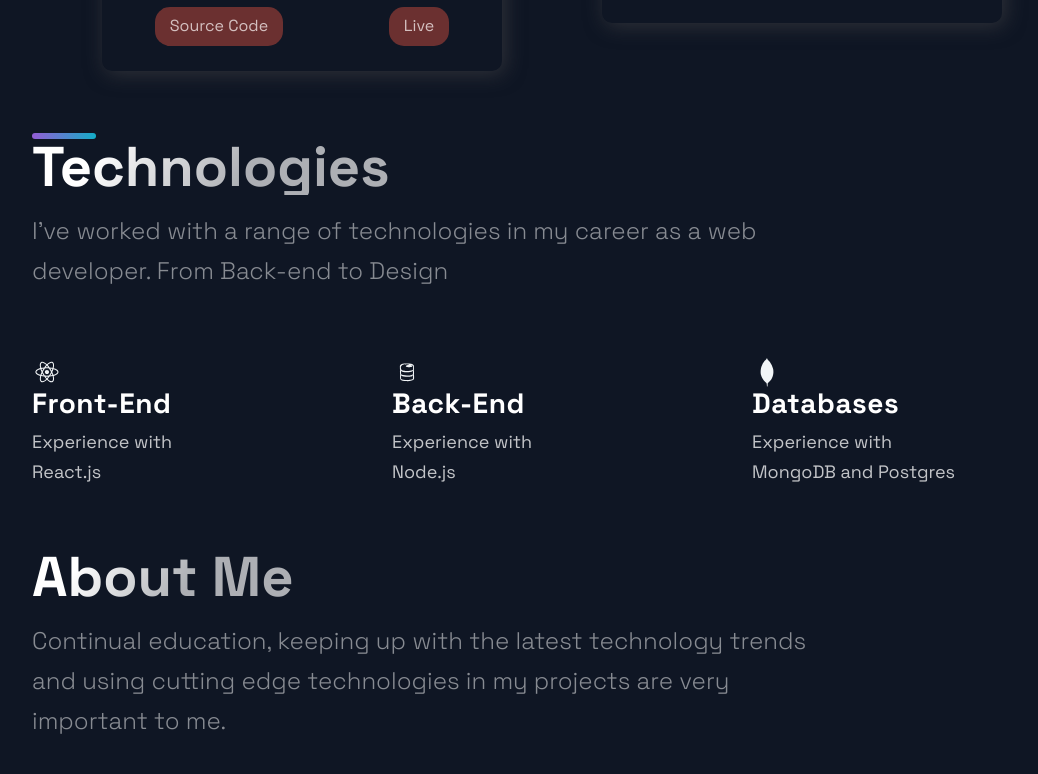
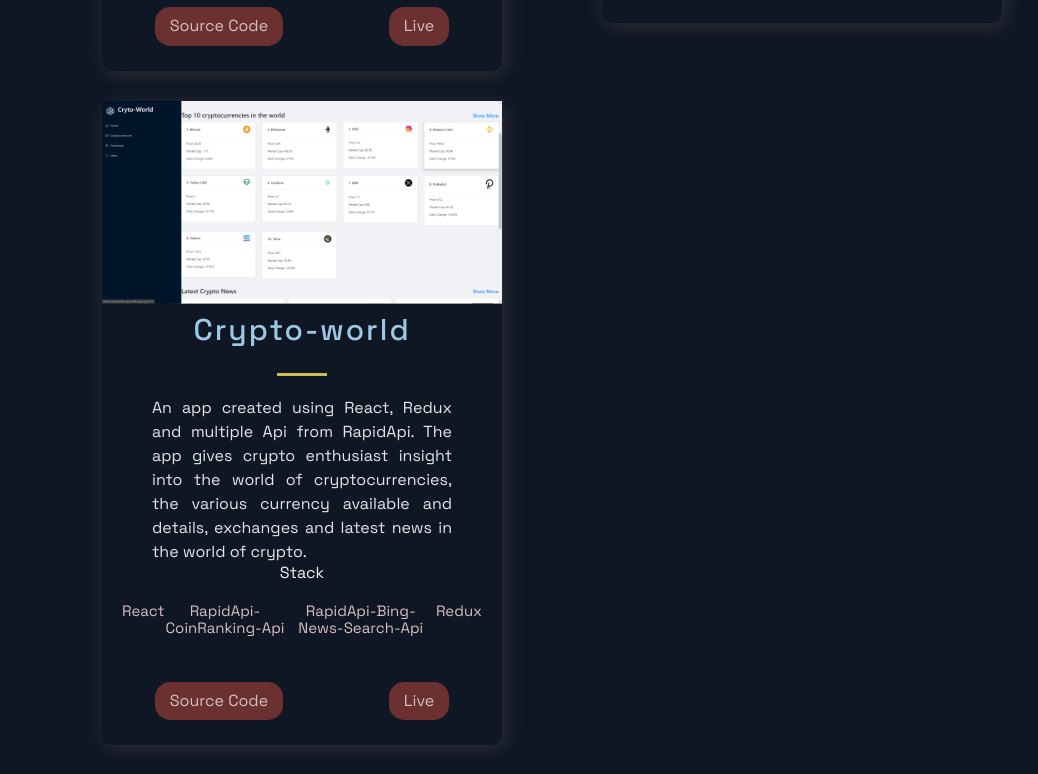
Before and after one commit to movelop/myportfolio, a Next.js app: page / in a window 1280 px wide. Shown: the part 2306-3080 px from the top of the page, without its empty margins (88-1126 px from the left). Built offline with nearby package versions, Linux system fonts and the light colour scheme.

Commit message:
project updated

```diff
--- a/src/constants/constants.js
+++ b/src/constants/constants.js
@@ -35,6 +35,15 @@ export const projects = [
     visit: 'https://med-plus.netlify.app/',
     id: 3,
   },
+  {
+    title: 'Crypto-world',
+    description: "An app created using React, Redux and multiple Api from RapidApi. The app gives crypto enthusiast insight into the world of cryptocurrencies, the various currency available and details, exchanges and latest news in the world of crypto.",
+      image: '/images/5.png',
+      tags: ['React', 'RapidApi-CoinRanking-Api', 'RapidApi-Bing-News-Search-Api', 'Redux'],
+    source: 'https://github.com/movelop/crypto-world',
+    visit: 'https://crypto-world-app.netlify.app/',
+    id: 3,
+  },
 ];
 
 export const TimeLineData = [
```
Also changed, not shown: public/images/5.png (added).
